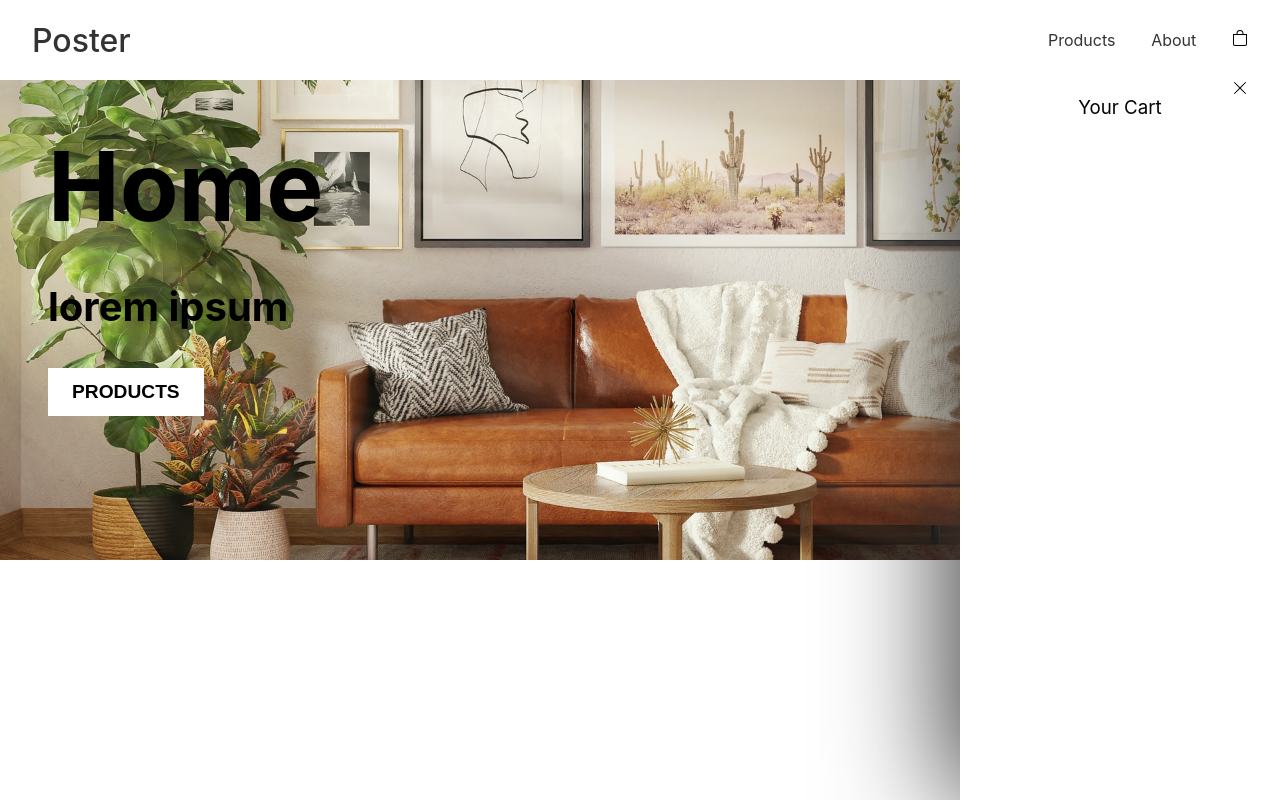
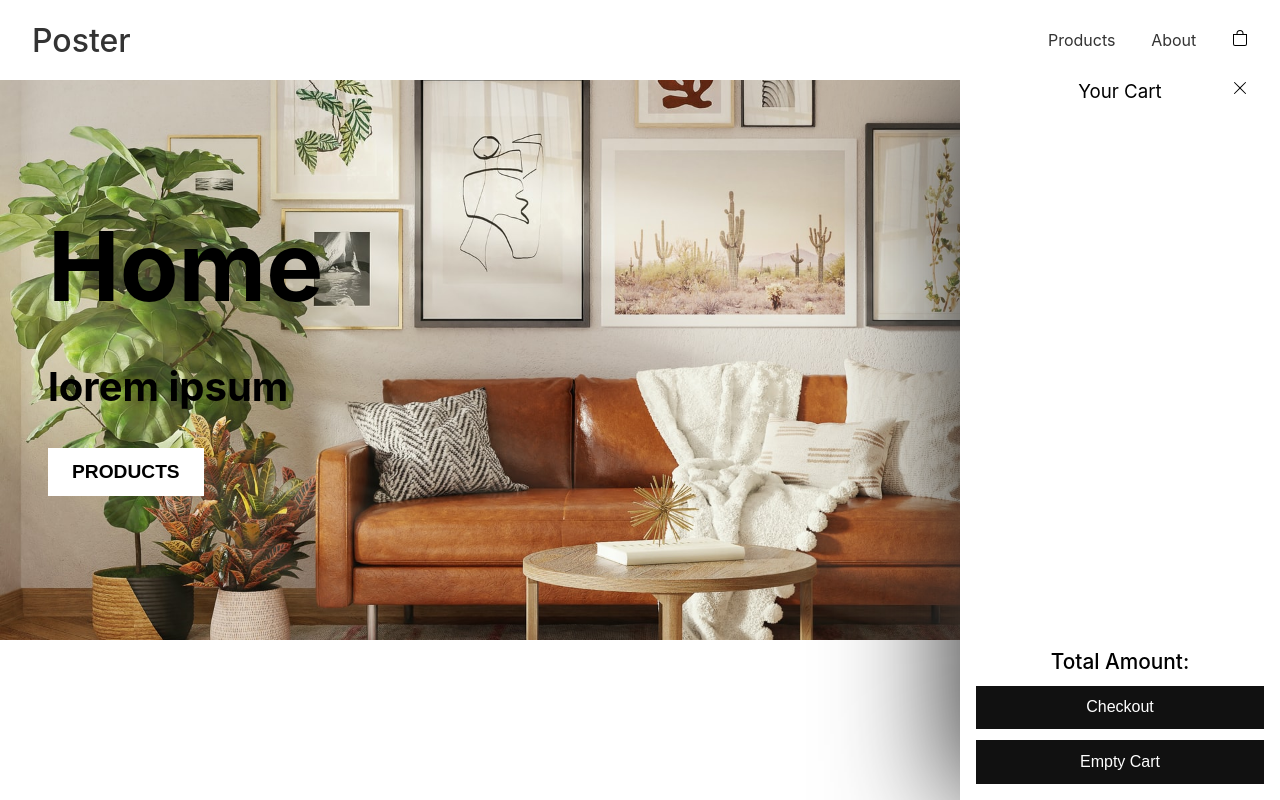
Before and after one commit to PetterFogel/json-server-ecommerce, a React (Create React App) app: page / in a window 1280 px wide. Both pictures are taken after a click on the icon 1240 px from the left and 38 px from the top of the page. Built offline with nearby package versions, Linux system fonts and the light colour scheme.

Commit message:
Add styling for total amount title and buttons.

```diff
--- a/src/App.css
+++ b/src/App.css
@@ -1,3 +1,4 @@
 main {
   position: relative;
+  margin-top: 10vh;
 }
--- a/src/components/layout/cart/sideCart/SideCart.module.css
+++ b/src/components/layout/cart/sideCart/SideCart.module.css
@@ -9,6 +9,10 @@
   text-align: center;
   margin-top: 10vh;
   box-shadow: -10px 1px 120px #333;
+  display: flex;
+  flex-direction: column;
+  justify-content: space-between;
+  margin-bottom: 10rem;
 }
 
 .CartTile {
@@ -22,7 +26,24 @@
   cursor: pointer;
 }
 
-.CartItemsContainer {
-  height: 100%;
-  padding: 1rem 0rem 2rem 0rem;
+.TotalAmountContainer {
+  margin: 1rem;
+  display: flex;
+  flex-direction: column;
 }
+
+.totalAmountTitle {
+  font-size: 1.3rem;
+  font-weight: 500;
+}
+
+.totalAmountBtn {
+  background: #111;
+  color: #fff;
+  font-size: 1rem;
+  outline: none;
+  border: none;
+  padding: 0.8rem 0rem;
+  margin-top: 0.7rem;
+  cursor: pointer;
+}
```
